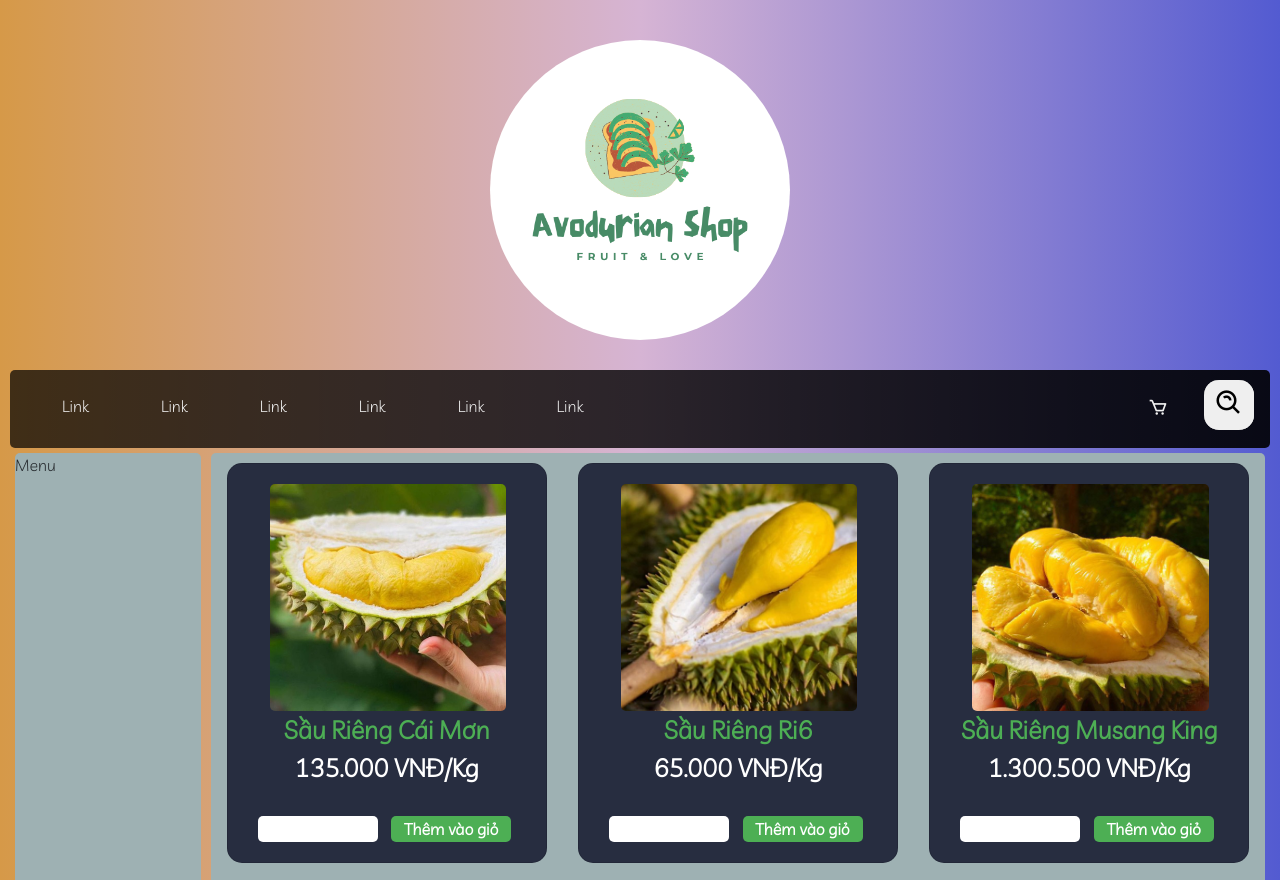
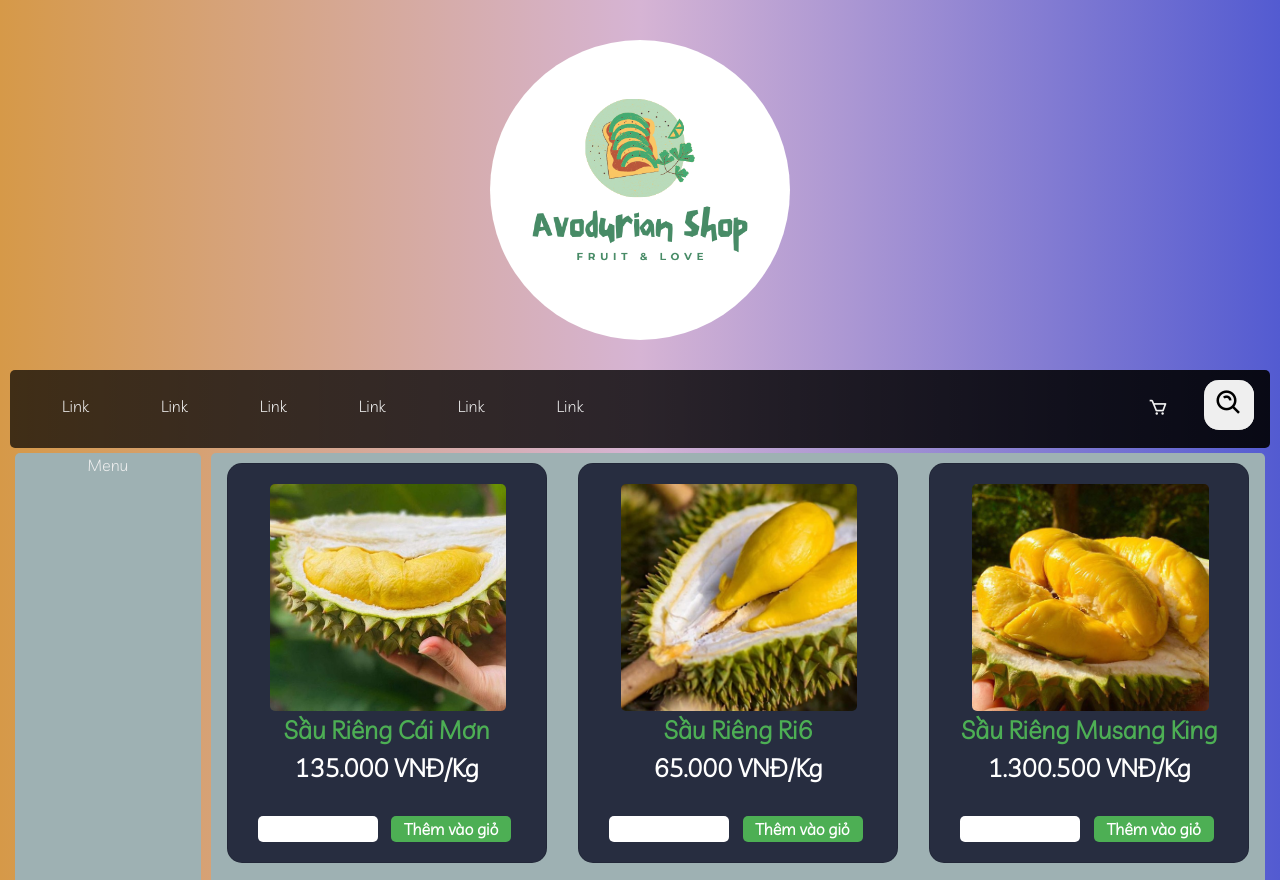
Before and after one commit to phamvinhkhanh187/udw_project, a plain HTML site: page index.html in a window 1280 px wide. Shown: the top 880 px of the page. Drawn offline with nearby package versions, Linux system fonts and the light colour scheme.

Commit message:
add color edit text

```diff
--- a/CSS/main.css
+++ b/CSS/main.css
@@ -86,6 +86,8 @@ body {
 
 .menu {
     background: #9eb1b3;
+    text-align: center;
+    color: #f1f1f1;
     width: 100%;
     height: 700px;
     border-radius: 5px;
```
